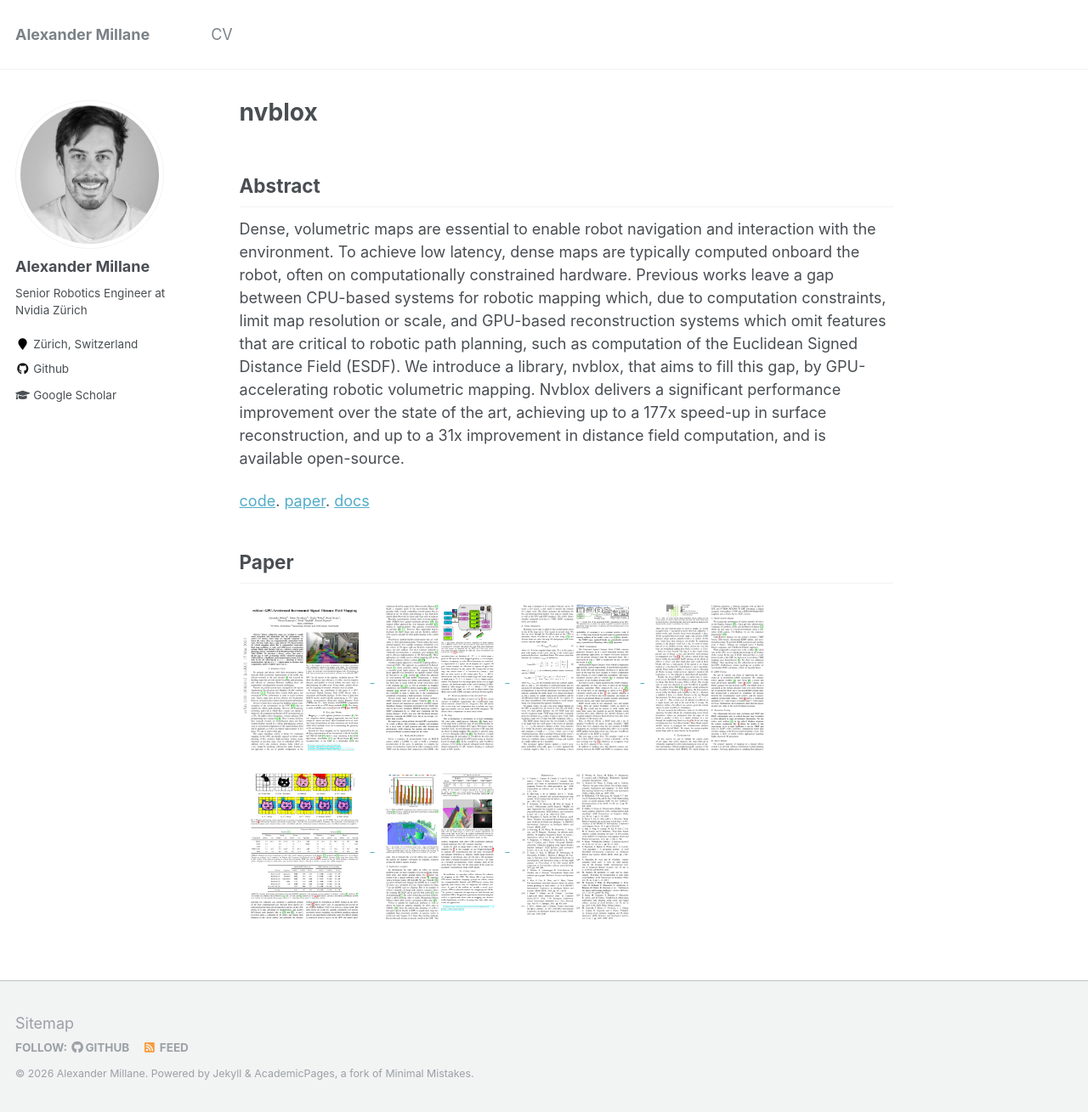
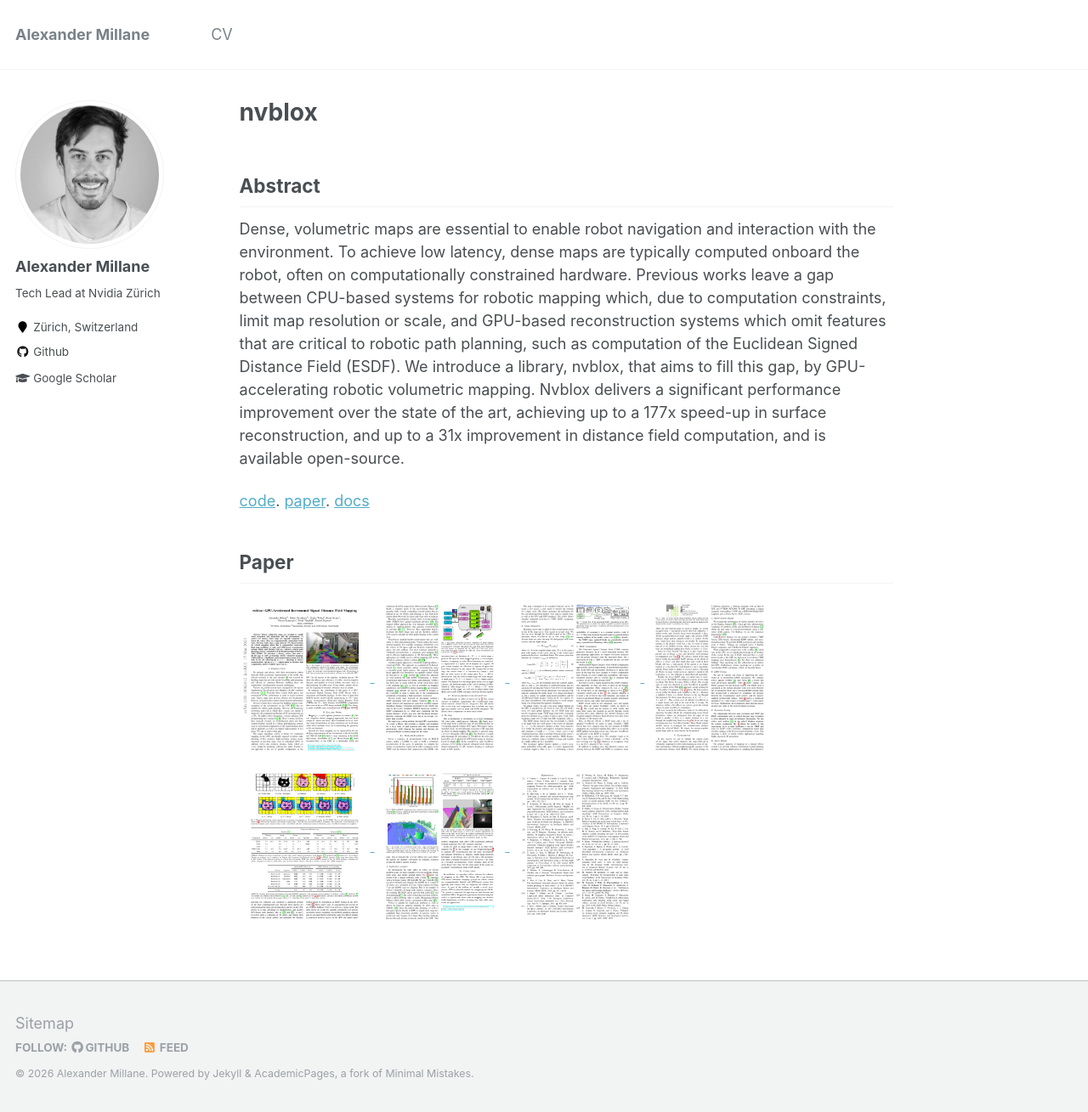
Before and after one commit to alexmillane/alexmillane.github.io, a Jekyll site: the page built from _pages/paper_pages/nvblox.md, in a window 1280 px wide and 1309 px high. Shown: the whole window at 85% size. Built offline with Jekyll 4.4.1, drawn with Linux system fonts in a browser that asks for light colours.

Commit message:
Update sidebar bio to Tech Lead
Keeps the author profile card consistent with the tech-lead framing in
the about page intro.

Co-Authored-By: Claude Opus 5 (1M context) <noreply@anthropic.com>

```diff
--- a/_config.yml
+++ b/_config.yml
@@ -82,7 +82,7 @@ analytics:
 author:
   name             : "Alexander Millane"
   avatar           : "profile.png"
-  bio              : "Senior Robotics Engineer at Nvidia Zürich"
+  bio              : "Tech Lead at Nvidia Zürich"
   location         : "Zürich, Switzerland"
   employer         :
   pubmed           : #"https://www.ncbi.nlm.nih.gov/pubmed/?term=john+snow"
```
